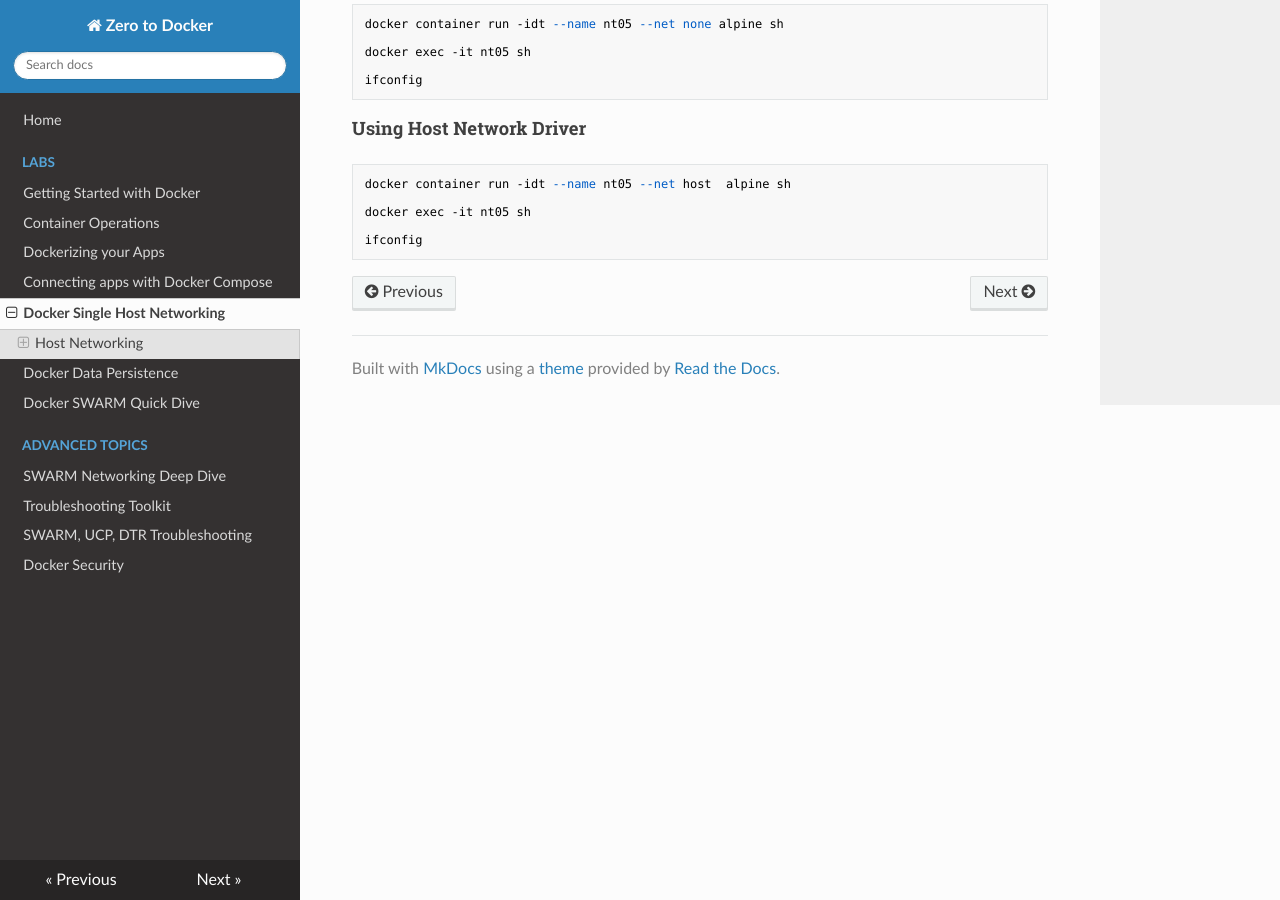
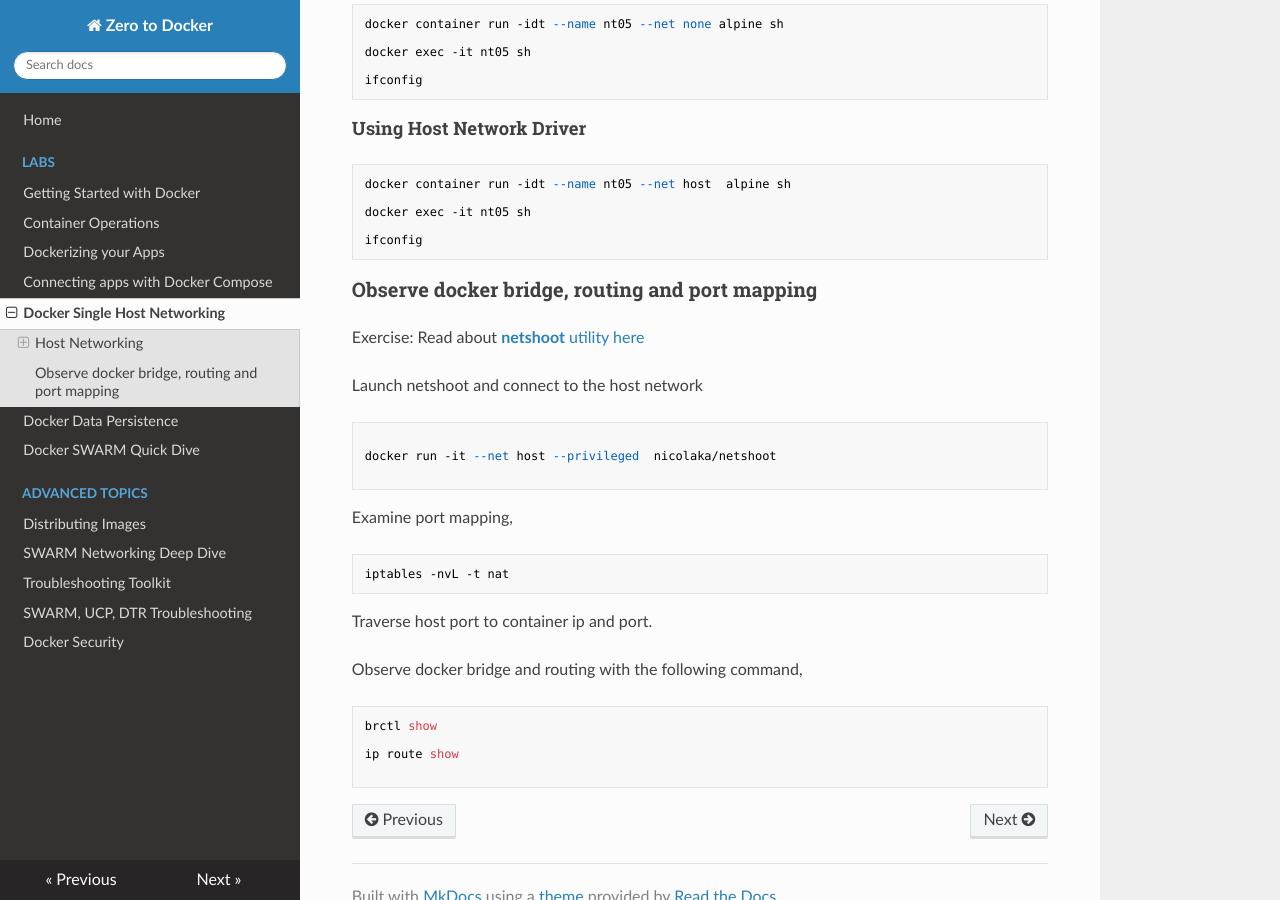
Before and after one commit to schoolofdevops/zero-to-docker, an MkDocs documentation site: the page built from manuscript/chapterx-docker-networking.md, in a window 1280 px wide and 900 px high, scrolled down 2508 px. Built offline with MkDocs 1.6.1, drawn with Linux system fonts in a browser that asks for light colours; nearby versions of some CDN libraries; old or Windows-style settings are respelled for this version of MkDocs.

Commit message:
added distributing image section

````diff
--- a/manuscript/chapterx-docker-networking.md
+++ b/manuscript/chapterx-docker-networking.md
@@ -165,3 +165,34 @@
 
 ifconfig
 ```
+
+
+### Observe docker bridge, routing and port mapping
+
+Exercise: Read about [**netshoot** utility here](https://github.com/nicolaka/netshoot)
+
+
+Launch netshoot and connect to the host network
+
+```
+
+docker run -it --net host --privileged  nicolaka/netshoot
+
+```
+
+Examine port mapping,
+
+```
+iptables -nvL -t nat
+```
+
+Traverse host port to container ip and port.
+
+Observe docker bridge and routing with the following command,
+
+```
+brctl show
+
+ip route show
+
+```
--- a/mkdocs.yml
+++ b/mkdocs.yml
@@ -10,6 +10,7 @@
      - Docker Data Persistence : "persistent-volumes.md"
      - Docker SWARM Quick Dive : "swarm-quickdive.md"
   - Advanced Topics:
+     - Distributing Images: "distributing_images.md"
      - SWARM Networking Deep Dive: "swarm-networking-deepdive.md"
      - Troubleshooting Toolkit: "troubleshooting-toolkit.md"
      - SWARM, UCP, DTR Troubleshooting: "docker-swarm-ucp-troubleshooting.md"
````
Also changed, not shown: manuscript/distributing_images.md (added, +57 -0 lines), site/404.html, site/chapter4-getting_started/index.html, site/chapter5-container_operations/index.html, site/chapter6-dockerizing-your-apps/index.html, site/chapter7-linking_containers/index.html, site/chapterx-docker-networking/index.html, site/docker-security/index.html, site/index.html, site/persistent-volumes/index.html, site/search.html, site/search/search_index.json, site/sitemap.xml, site/swarm-networking-deepdive/index.html, 1 more files, 1 other file.
